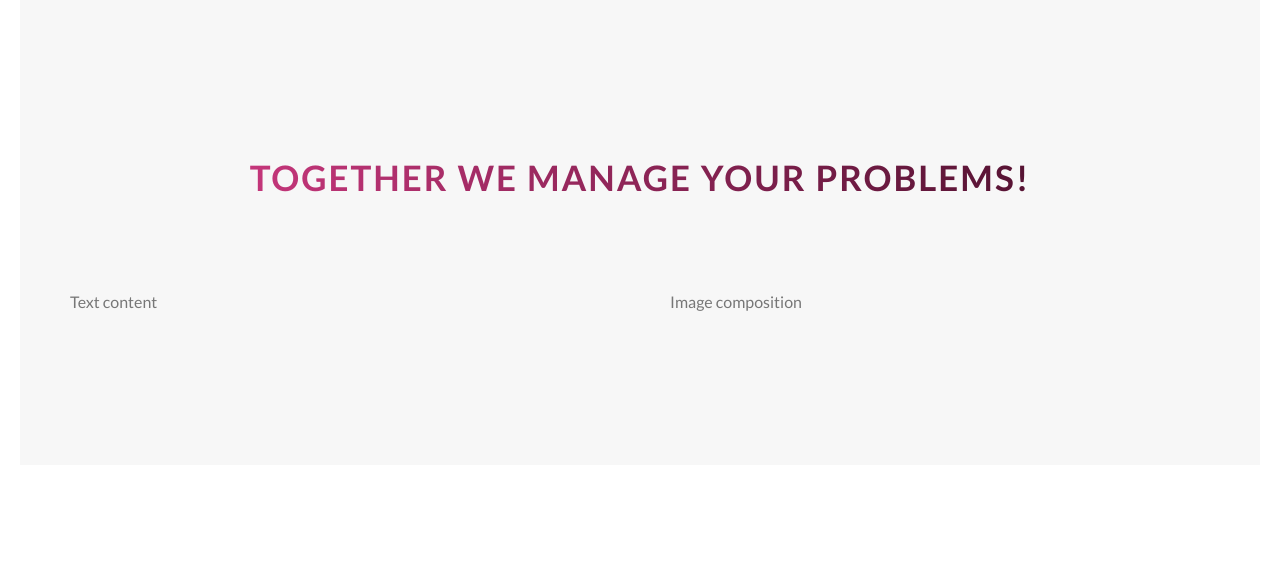
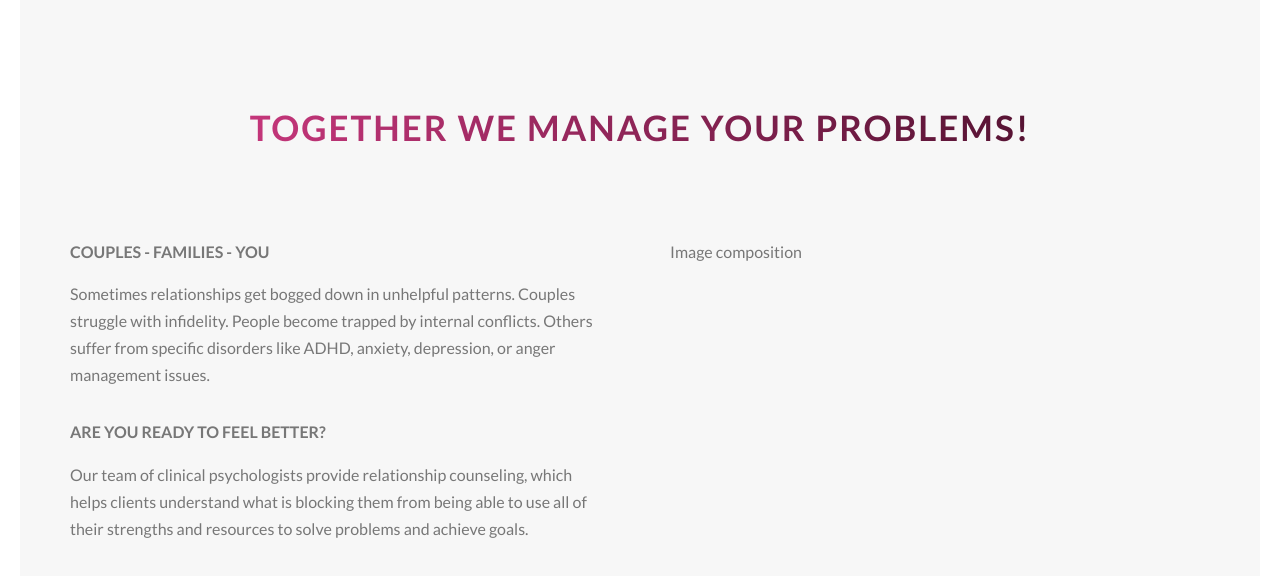
Before and after one commit to lindaluisa/sass-psych-landingpage, a website: page index.html in a window 1280 px wide. Shown: the part 742-1318 px from the top of the page. Before the commit the page ends 1227 px from the top, so only its background shows below. Drawn offline with Linux system fonts and the light colour scheme.

Commit message:
working on text composition in about section

```diff
--- a/index.html
+++ b/index.html
@@ -32,15 +32,27 @@
 
         <main>
             <section class="section-about">
-                <div class="u-center-text u-margin-bottom-8">
+                <div class="u-center-text u-margin-bottom-big">
                     <h2 class="heading-secondary">
                         Together we manage your problems!
                     </h2>
                 </div>
                 <div class="row">
                         <div class="col-1-of-2">
-                            Text content
+                            <h3 class="heading-tertiary u-margin-bottom-sm">
+                                Couples - Families - You
+                            </h3>
+                                <p class="paragraph">
+                                    Sometimes relationships get bogged down in unhelpful patterns. Couples struggle with infidelity. People become trapped by internal conflicts. Others suffer from specific disorders like ADHD, anxiety,  depression, or anger management issues.
+                                </p>
+                            <h3 class="heading-tertiary u-margin-bottom-sm">
+                                Are you ready to feel better?
+                            </h3>
+                                <p class="paragraph">
+                                    Our team of clinical psychologists provide relationship counseling, which helps clients understand what is blocking them from being able to use all of their strengths and resources to solve problems and achieve goals.
+                                </p>
                         </div>
+
                         <div class="col-1-of-2">
                             Image composition
                         </div>
--- a/sass/base/_typography.scss
+++ b/sass/base/_typography.scss
@@ -56,3 +56,17 @@ body {
     text-shadow: .5rem 1rem 2rem rgba($color-black, .2);
   }
 }
+
+.heading-tertiary {
+  font-size: 1.6rem;
+  font-weight: 700;
+  text-transform: uppercase;
+}
+
+.paragraph {
+  font-size: 1.6rem;
+
+  &:not(:last-child) {
+    margin-bottom: 3rem;
+  }
+}
--- a/sass/base/_utilities.scss
+++ b/sass/base/_utilities.scss
@@ -2,6 +2,6 @@
   text-align: center;
 }
 
-.u-margin-bottom-8 {
-  margin-bottom: 8rem;
-}
+.u-margin-bottom-sm {margin-bottom: 1.5rem;}
+.u-margin-bottom-medium { margin-bottom: 4rem;}
+.u-margin-bottom-big { margin-bottom: 8rem;}
--- a/sass/pages/_home.scss
+++ b/sass/pages/_home.scss
@@ -1,4 +1,4 @@
 .section-about {
   background-color: $color-grey-light-1;
-  padding: 15rem 0;
+  padding: 10rem 5rem;
 }
```
Also changed, not shown: css/style.css.
